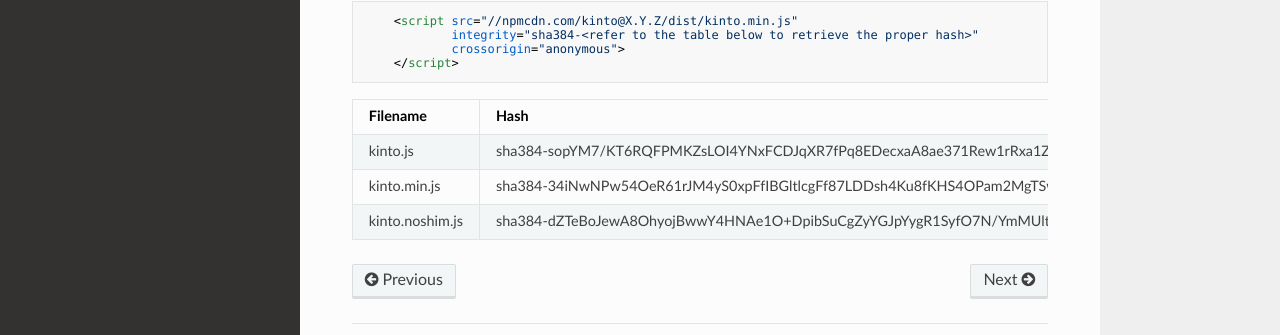
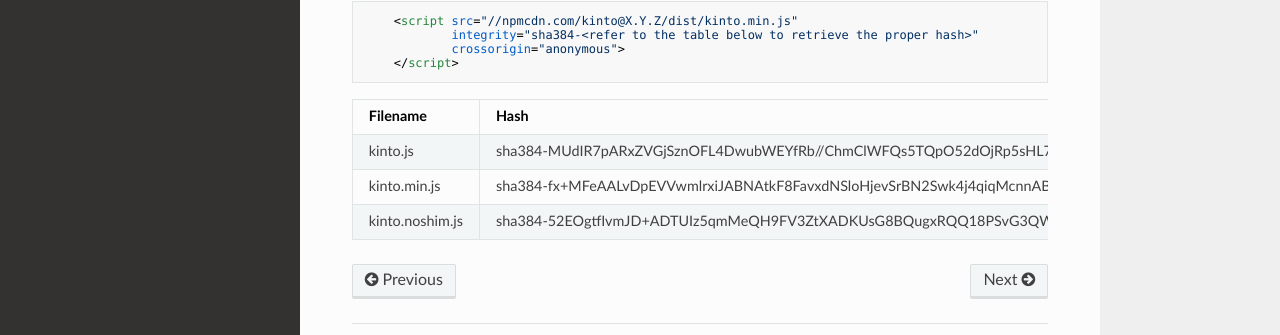
Before and after one commit to Kinto/kinto.js, an MkDocs documentation site: the page built from docs/installation.md, in a window 1280 px wide and 1323 px high. Shown: the part 930-1265 px from the top of the window. Built offline with MkDocs 1.6.1, drawn with Linux system fonts in a browser that asks for light colours; nearby versions of some CDN libraries; old or Windows-style settings are respelled for this version of MkDocs.

Commit message:
Update SRIs for 4.0.1

```diff
--- a/docs/installation.md
+++ b/docs/installation.md
@@ -39,6 +39,6 @@
 
 | Filename                | Hash                                                                    |
 |-------------------------|-------------------------------------------------------------------------|
-| kinto.js                | sha384-sopYM7/KT6RQFPMKZsLOI4YNxFCDJqXR7fPq8EDecxaA8ae371Rew1rRxa1Ztlq9 |
-| kinto.min.js            | sha384-34iNwNPw54OeR61rJM4yS0xpFfIBGltlcgFf87LDDsh4Ku8fKHS4OPam2MgTSwAh |
-| kinto.noshim.js         | sha384-dZTeBoJewA8OhyojBwwY4HNAe1O+DpibSuCgZyYGJpYygR1SyfO7N/YmMUltArHd |
+| kinto.js                | sha384-MUdIR7pARxZVGjSznOFL4DwubWEYfRb//ChmClWFQs5TQpO52dOjRp5sHL7LhMRN |
+| kinto.min.js            | sha384-fx+MFeAALvDpEVVwmlrxiJABNAtkF8FavxdNSloHjevSrBN2Swk4j4qiqMcnnABr |
+| kinto.noshim.js         | sha384-52EOgtfIvmJD+ADTUIz5qmMeQH9FV3ZtXADKUsG8BQugxRQQ18PSvG3QWhQaTClc |
```
